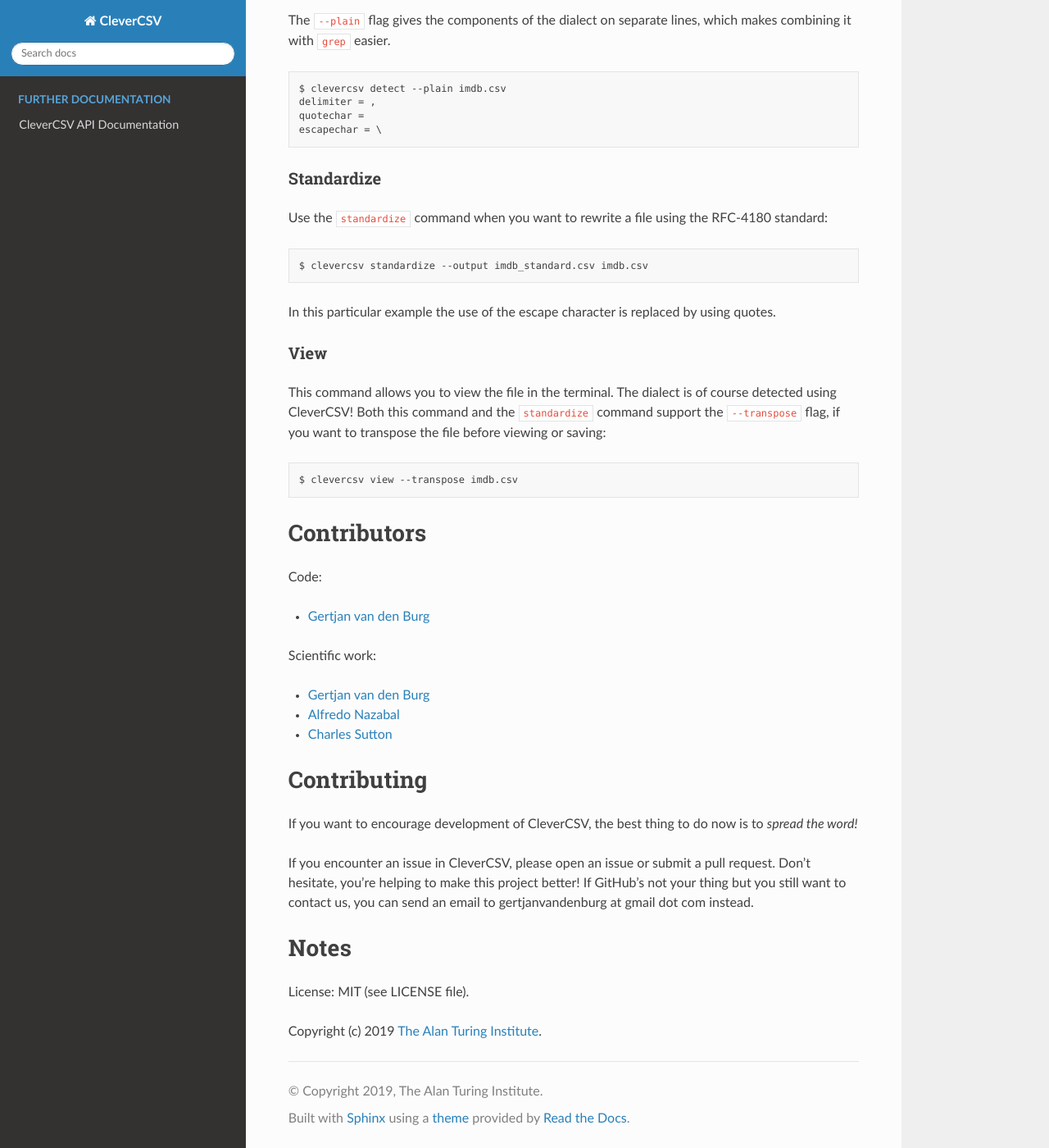
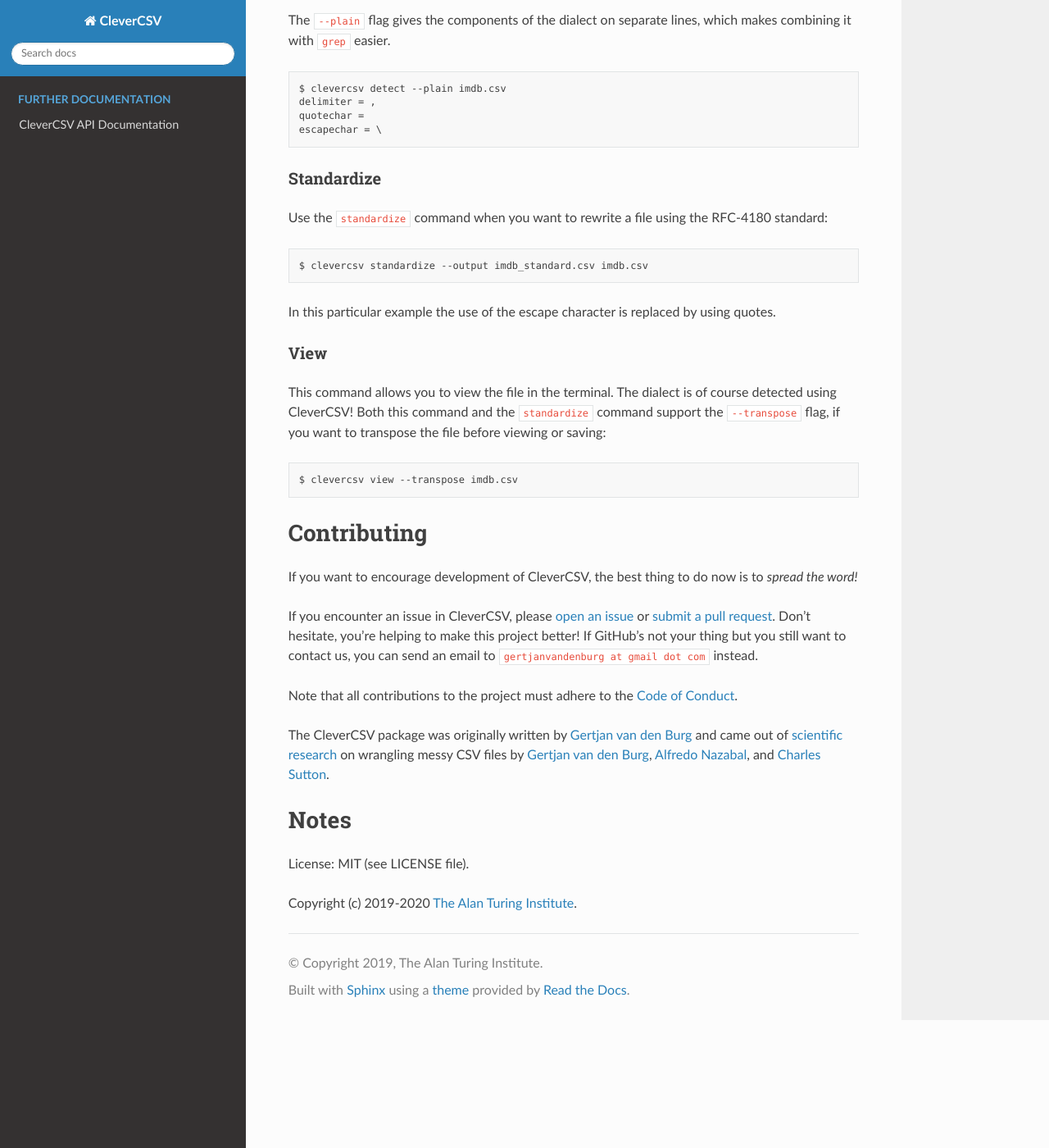
Before and after one commit to alan-turing-institute/CleverCSV, a Sphinx documentation site: the page built from docs/README.rst, in a window 1280 px wide and 1400 px high, scrolled down 4262 px. Shown: the whole window at 82% size. Built offline with Sphinx 7.4.7 and the Read the Docs theme 2.0.0, drawn with Linux system fonts in a browser that asks for light colours; pages that are not in the unit, such as notebooks, are missing from menus; some of the changed text lies outside the part shown.

Commit message:
CleverCSV Release 0.5.5
* Add ``stream_csv`` wrapper that returns a generator over rows
* Minor update to the URL type detection
* Documentation updates

```diff
--- a/docs/README.rst
+++ b/docs/README.rst
@@ -22,6 +22,9 @@
            </a>
            <a href="https://mybinder.org/v2/gh/alan-turing-institute/CleverCSVDemo/master?filepath=CSV_dialect_detection_with_CleverCSV.ipynb">
                    <img src="https://mybinder.org/badge_logo.svg" alt="Binder">
+           </a>
+           <a href="https://rdcu.be/bLVur">
+                   <img src="https://img.shields.io/badge/DOI-10.1007%2Fs10618--019--00646--y-blue">
            </a>
    </p>
 
@@ -132,7 +135,9 @@
   takes a path to a CSV file and returns the detected dialect
 * `read_csv <https://clevercsv.readthedocs.io/en/latest/source/clevercsv.html#clevercsv.wrappers.read_csv>`_\ :
   automatically detects the dialect and encoding of the file, and returns the
-  data as a list of rows.
+  data as a list of rows. A version that returns a generator is also
+  available:
+  `stream_csv <https://clevercsv.readthedocs.io/en/latest/source/clevercsv.html#clevercsv.wrappers.stream_csv>`_
 * `csv2df <https://clevercsv.readthedocs.io/en/latest/source/clevercsv.html#clevercsv.wrappers.csv2df>`_\ :
   detects the dialect and encoding of the file and then uses Pandas to read
   the CSV into a DataFrame.
@@ -269,35 +274,33 @@
 
    $ clevercsv view --transpose imdb.csv
 
-Contributors
-------------
-
-Code:
-
-
-* `Gertjan van den Burg <https://gertjan.dev>`_
-
-Scientific work:
-
-
-* `Gertjan van den Burg <https://gertjan.dev>`_
-* `Alfredo Nazabal <https://scholar.google.com/citations?user=IanHvT4AAAAJ>`_
-* `Charles Sutton <https://homepages.inf.ed.ac.uk/csutton/>`_
-
 Contributing
 ------------
 
 If you want to encourage development of CleverCSV, the best thing to do now is
 to *spread the word!*
 
-If you encounter an issue in CleverCSV, please open an issue or submit a pull
-request. Don't hesitate, you're helping to make this project better! If
-GitHub's not your thing but you still want to contact us, you can send an
-email to gertjanvandenburg at gmail dot com instead.
+If you encounter an issue in CleverCSV, please `open an
+issue <https://help.github.com/en/github/managing-your-work-on-github/creating-an-issue>`_
+or `submit a pull
+request <https://help.github.com/en/github/collaborating-with-issues-and-pull-requests/creating-a-pull-request>`_.
+Don't hesitate, you're helping to make this project better! If GitHub's not
+your thing but you still want to contact us, you can send an email to
+``gertjanvandenburg at gmail dot com`` instead.
+
+Note that all contributions to the project must adhere to the `Code of
+Conduct <https://github.com/alan-turing-institute/CleverCSV/blob/master/CODE_OF_CONDUCT.md>`_.
+
+The CleverCSV package was originally written by `Gertjan van den
+Burg <https://gertjan.dev>`_ and came out of `scientific
+research <https://gertjanvandenburg.com/papers/VandenBurg_Nazabal_Sutton_-_Wrangling_Messy_CSV_Files_by_Detecting_Row_and_Type_Patterns_2019.pdf>`_
+on wrangling messy CSV files by `Gertjan van den Burg <https://gertjan.dev>`_\ ,
+`Alfredo Nazabal <https://scholar.google.com/citations?user=IanHvT4AAAAJ>`_\ , and
+`Charles Sutton <https://homepages.inf.ed.ac.uk/csutton/>`_.
 
 Notes
 -----
 
 License: MIT (see LICENSE file).
 
-Copyright (c) 2019 `The Alan Turing Institute <https://turing.ac.uk>`_.
+Copyright (c) 2019-2020 `The Alan Turing Institute <https://turing.ac.uk>`_.
```
Also changed, not shown: CHANGELOG.md (+6 -0 lines), docs/CHANGELOG.rst (+8 -0 lines).
